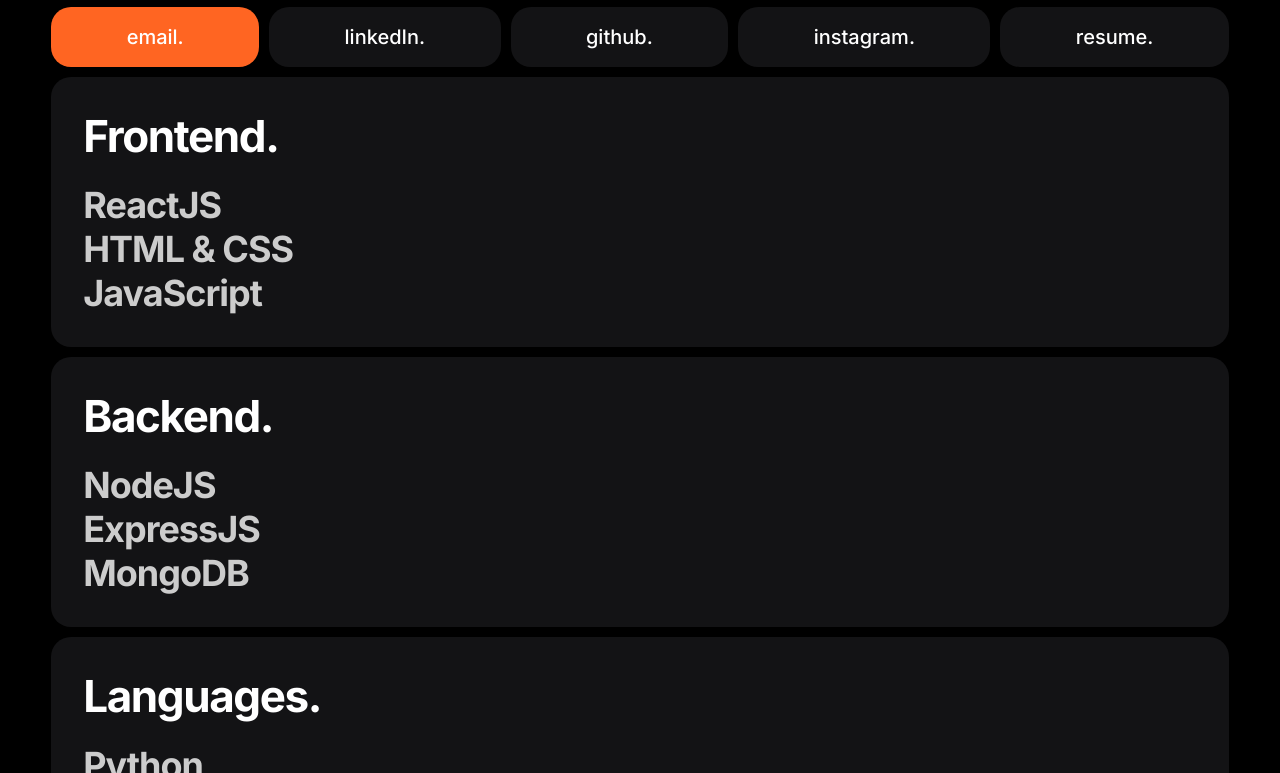
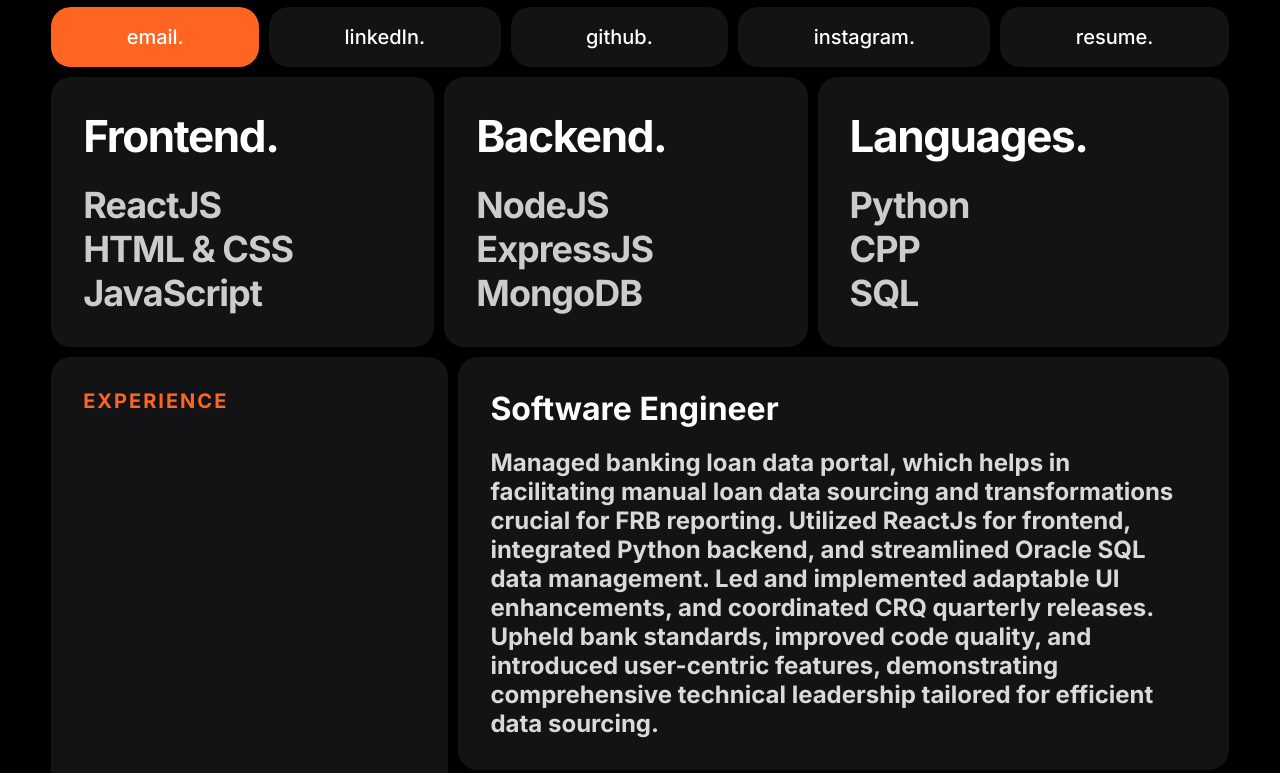
Before and after one commit to Akshatjalan/devfolio, a plain HTML site: page index.html in a window 1280 px wide. Shown: the part 647-1420 px from the top of the page. Drawn offline with nearby package versions, Linux system fonts and the light colour scheme.

Commit message:
small laptop size change

```diff
--- a/style.css
+++ b/style.css
@@ -475,7 +475,11 @@ html {
 
   .skills {
     display: flex;
-    flex-direction: column;
+    overflow: scroll;
+  }
+
+  .skills::-webkit-scrollbar {
+    display: none; /* hide scrollbar */
   }
 
   .companySkills {
```
